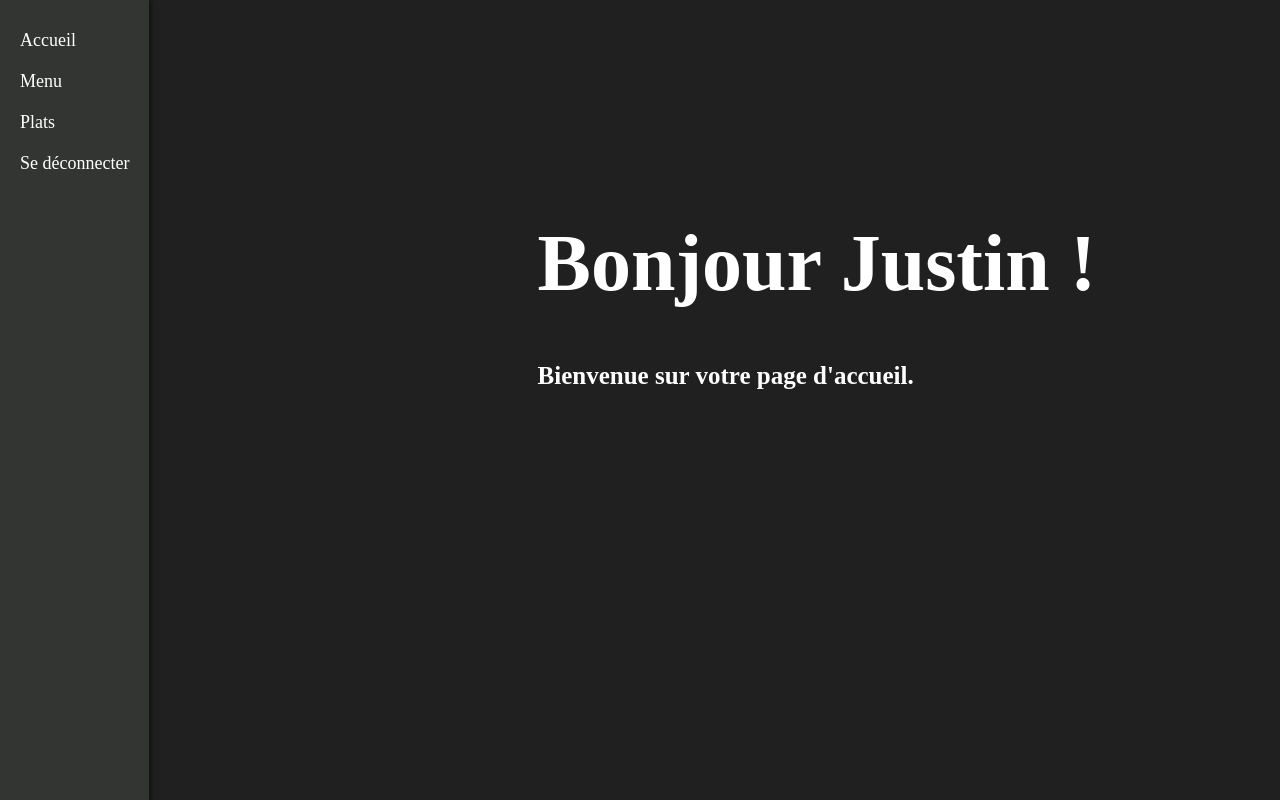
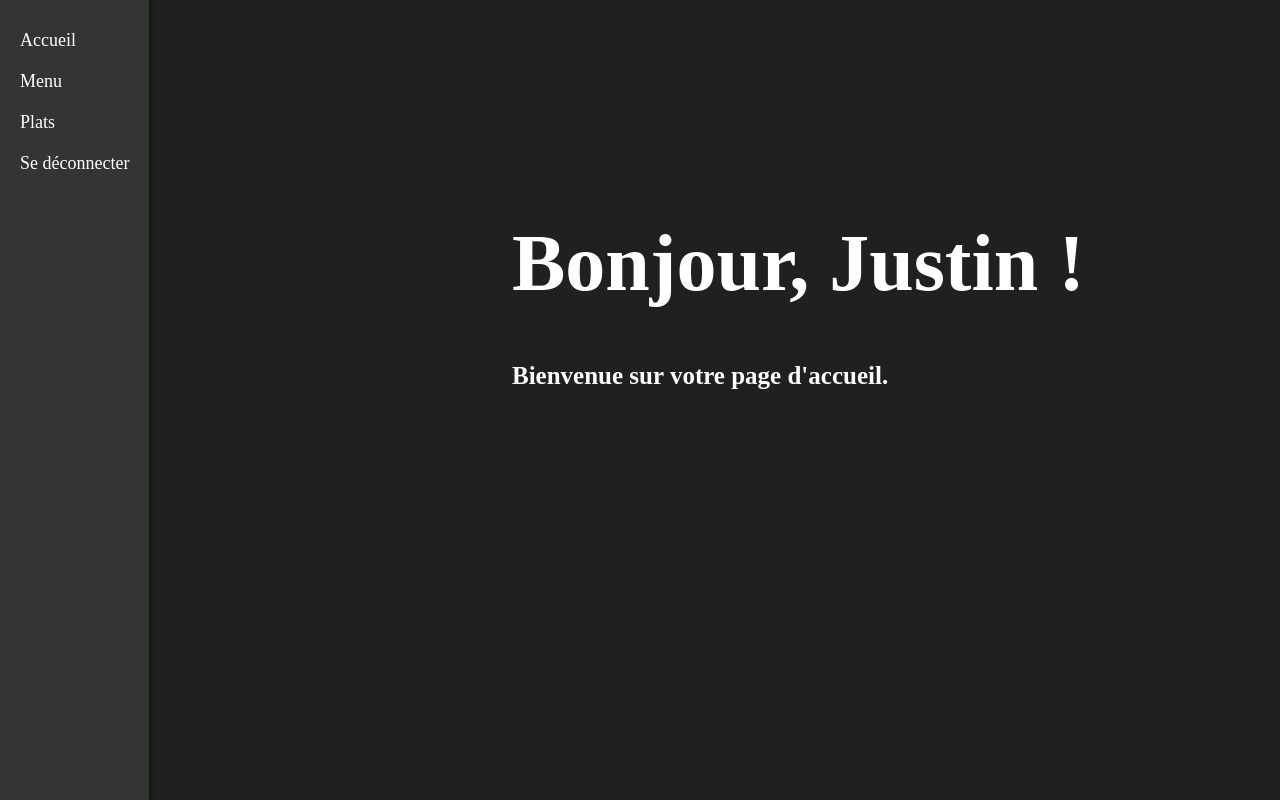
Before and after one commit to moralesjustin19/Gestionnaire-de-menu, a PHP site: page /accueil.php in a window 1280 px wide. Run offline with PHP 8.4, Linux system fonts and the light colour scheme; a user stored in the database is signed in.

Commit message:
Ajout de modification sur la page accueil

```diff
--- a/accueil.php
+++ b/accueil.php
@@ -27,7 +27,7 @@ $username = $_SESSION['username']
     </nav>
 </header>
 <body>
-   <h1 class="hello">Bonjour <?php echo htmlspecialchars($username); ?> !</h1>
+   <h1 class="hello">Bonjour,  <?php echo htmlspecialchars($username); ?> !</h1>
    <h2 class="desc">Bienvenue sur votre page d'accueil.</h2>
 
 </body>
--- a/stylesheet/accueil.css
+++ b/stylesheet/accueil.css
@@ -1,7 +1,7 @@
 body {
     padding: 0;
     margin: 0;
-    margin-left: 42%;
+    margin-left: 40%;
     margin-top: 17%;
     background-color: #202020;
 }
```
